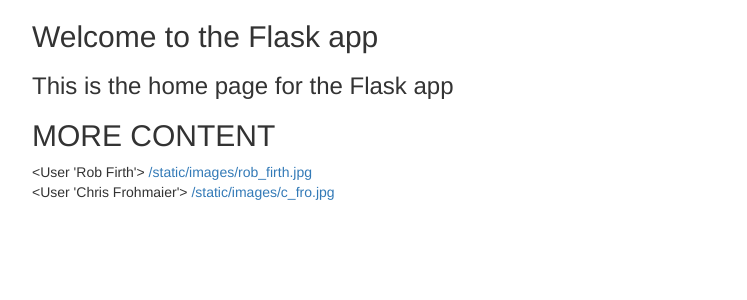
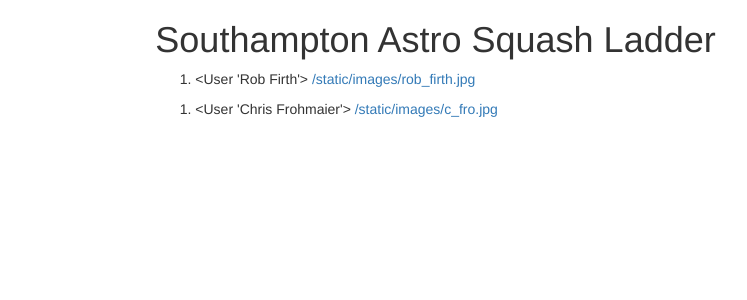
Before and after one commit to RobFirth/astrosquash, a Flask app: page / in a window 1400 px wide. Shown: the part 70-370 px from the top of the page, without its empty margins (98-845 px from the left). Run offline with Flask 2, Linux system fonts and the light colour scheme; data comes from the database, SQL or seed files in the repository; some libraries are stand-ins or nearby versions.

Commit message:
adding some style

```diff
--- a/app/templates/home.html
+++ b/app/templates/home.html
@@ -1,15 +1,17 @@
 {% extends "layout.html" %}
 {% block content %}
   <div class="jumbo">
-    <h2>Welcome to the Flask app<h2>
-    <h3>This is the home page for the Flask app<h3>
-    	<h2>MORE CONTENT</h2>
+    <h1>Southampton Astro Squash Ladder</h1>
   </div>
 <div>
 	{% for p in players.query.order_by('id') %}
 	<div>
+    <ol>
+      <li>
         {{p}}
         <a href="{{p.photourl}}">{{p.photourl}}</a>
+      </li>
+    </ol>
 	</div>
 	{% endfor %}
 </div>
--- a/app/templates/layout.html
+++ b/app/templates/layout.html
@@ -14,10 +14,16 @@
       </div>
     </header>
 
-    <div class="container">
-      {% block content %}
-      {% endblock %}
+    <div class = 'row'>
+    <div class="col-md-2"></div>
+      <div class="col-md-8">
+        <div class="container">
+          {% block content %}
+          {% endblock %}
+        </div>
+      </div>
     </div>
+
 
   </body>
 </html>
```
